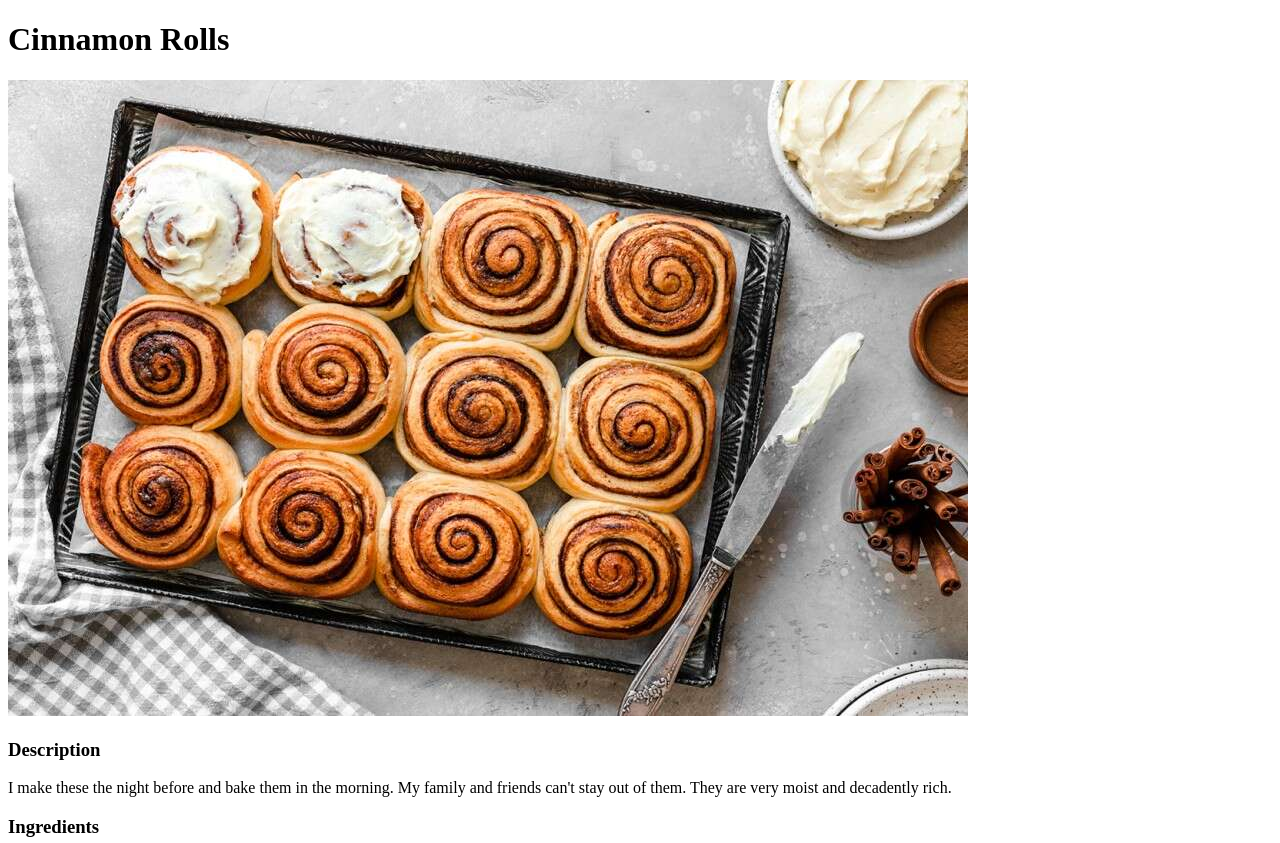
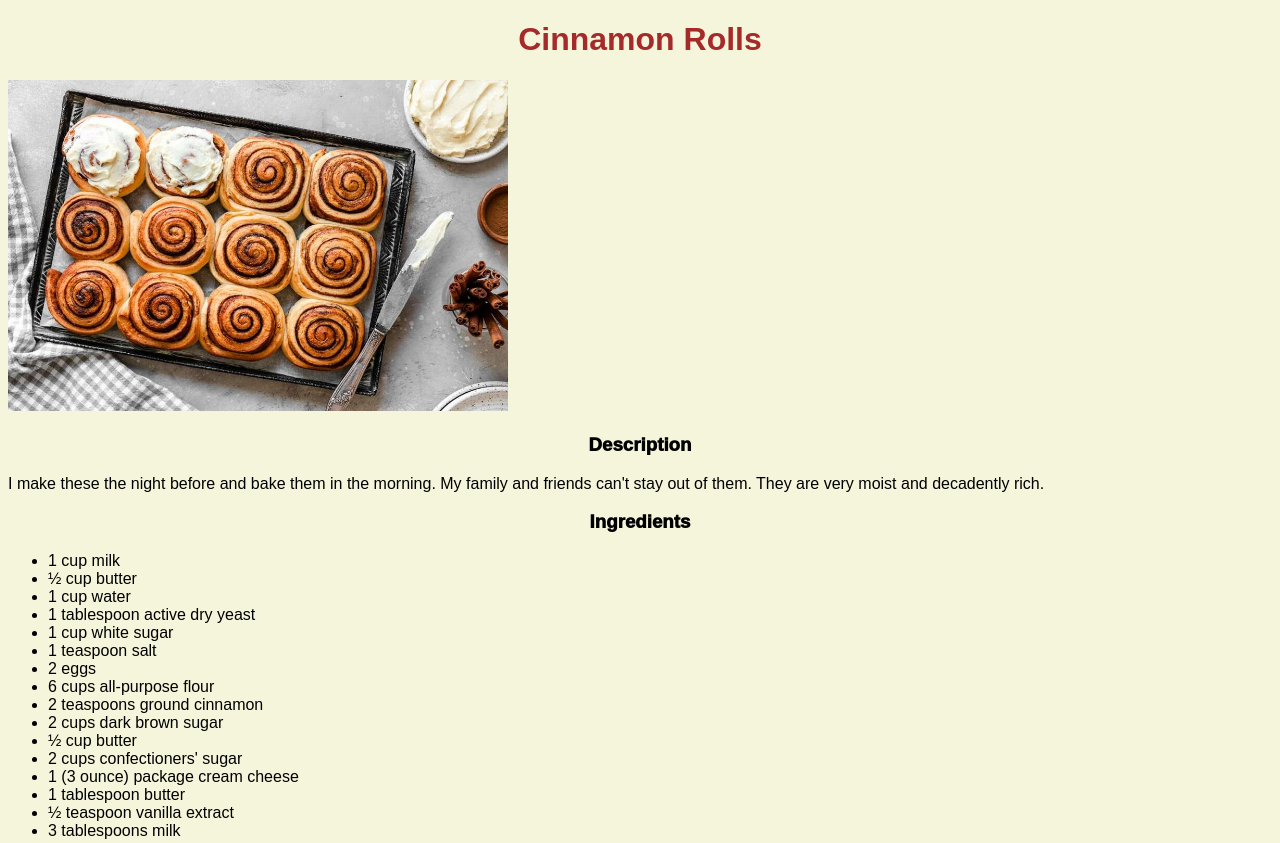
Before and after one commit to PiotrCholewinski/odin-recipes, a plain HTML site: page recipes/cinnamon.html in a window 1280 px wide. Shown: the top 843 px of the page. Drawn offline with Linux system fonts and the light colour scheme.

Commit message:
Added some basic CSS to my website
backgroud color, h1 text color and size of images

```diff
--- a/recipes/cinnamon.html
+++ b/recipes/cinnamon.html
@@ -5,10 +5,11 @@
     <meta http-equiv="X-UA-Compatible" content="IE=edge">
     <meta name="viewport" content="width=device-width, initial-scale=1.0">
     <title>Cinnamon Rolls</title>
+    <link rel="stylesheet" href="../styles.css">
 </head>
 <body>
     <h1>Cinnamon Rolls</h1>
-    <img src="CinnamonRolls.jpeg" alt="photo of Cinnamon Rolls">
+    <img id="obraz" src="./CinnamonRolls.jpeg" alt="photo of Cinnamon Rolls">
     <h3>Description</h3>
     <p>I make these the night before and bake them in the morning. My family and friends can't stay out of them. They are very moist and decadently rich.</p>
     <h3>Ingredients</h3>
--- /dev/null
+++ b/styles.css
@@ -0,0 +1,22 @@
+h1 {
+    color: brown;
+    text-align: center;
+
+}
+
+h3 {
+    font-weight: 1000;
+    text-align: center;
+}
+body {
+    background-color: beige;
+    font-family: Arial, Helvetica, sans-serif;
+
+}
+
+img {
+    width: 500px;
+    height: auto;
+
+
+}
```
Also changed, not shown: index.html (+1 -0 lines), recipes/lasagna.html (+1 -0 lines), recipes/pancakes.html (+1 -0 lines).
